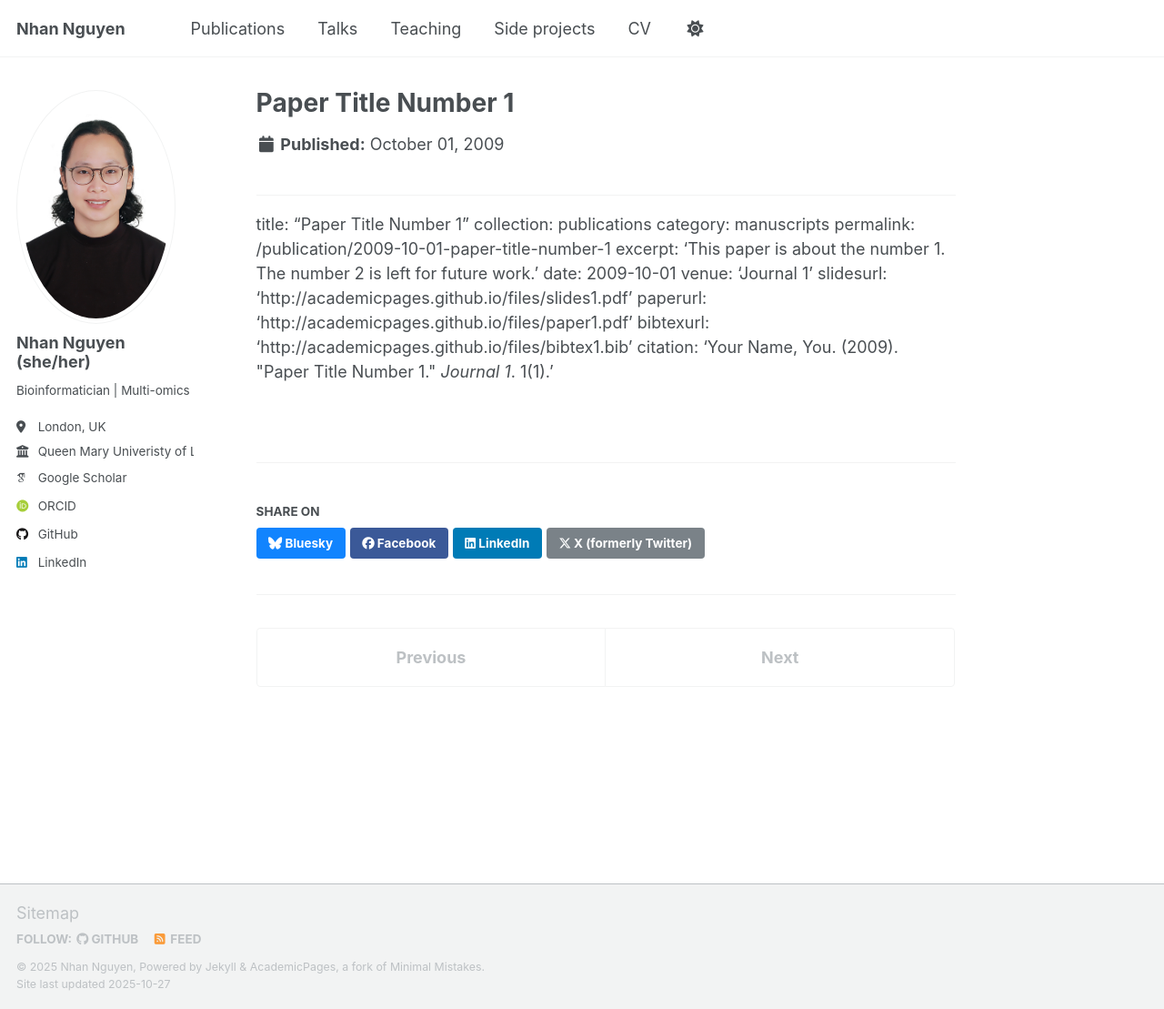
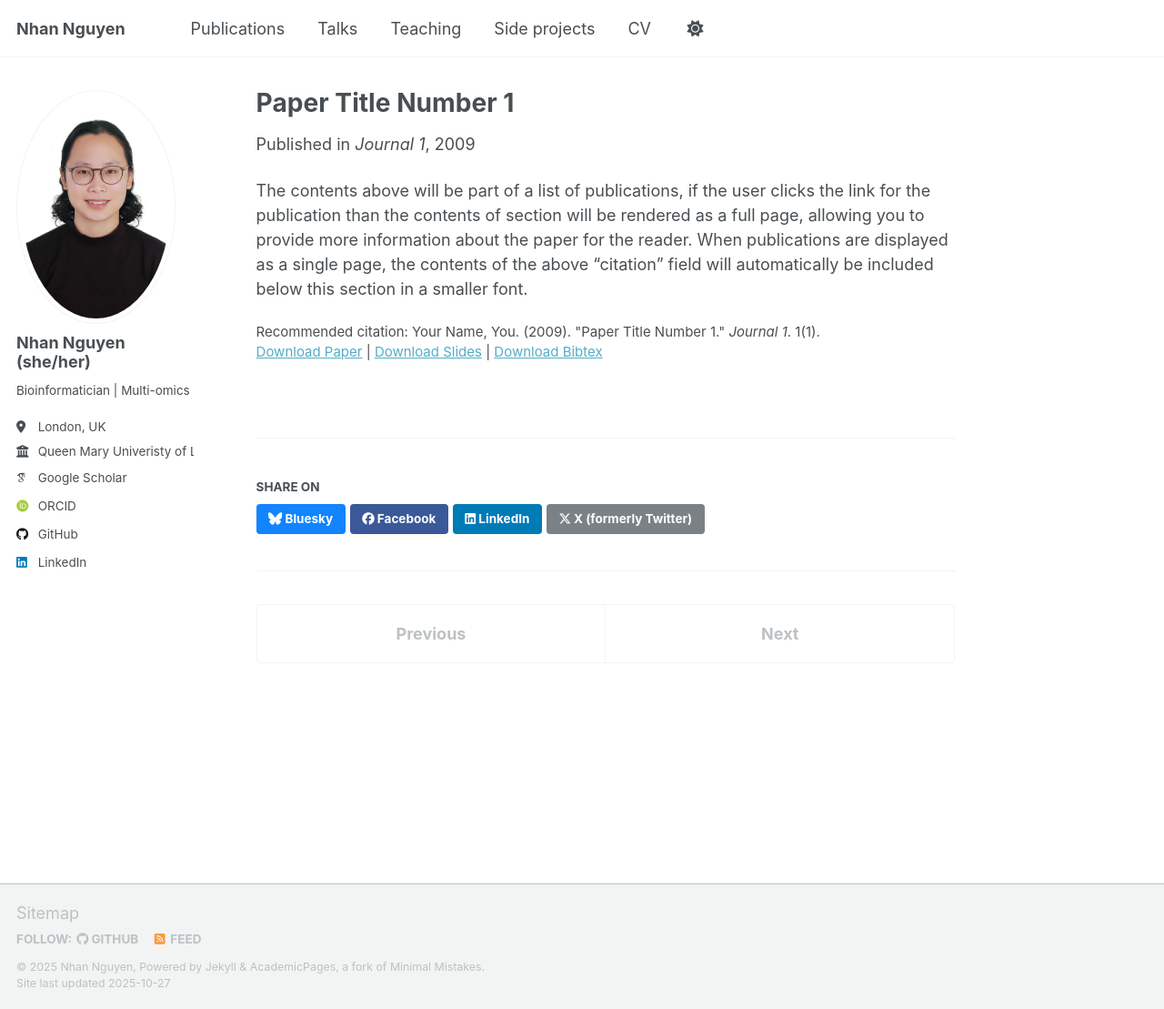
Before and after one commit to NhanNguyen000/NhanNguyen000.github.io, a Jekyll site: the page built from _publications/2009-10-01-paper-title-number-1.md, in a window 1280 px wide and 1109 px high. Shown: the whole window at 91% size. Built offline with Jekyll 4.4.1, drawn with Linux system fonts in a browser that asks for light colours; some web fonts are replaced; a script that is not in the unit is left out.

Commit message:
test - modify publication

```diff
--- a/_includes/archive-single.html
+++ b/_includes/archive-single.html
@@ -28,9 +28,11 @@
 
     <h2 class="archive__item-title" itemprop="headline">
       {% if post.link %}
-        <a href="{{ post.link }}">{{ title }}</a> <a href="{{ base_path }}{{ post.url }}" rel="permalink"><i class="fa fa-link" aria-hidden="true" title="permalink"></i><span class="sr-only">Permalink</span></a>
+        # <a href="{{ post.link }}">{{ title }}</a> <a href="{{ base_path }}{{ post.url }}" rel="permalink"><i class="fa fa-link" aria-hidden="true" title="permalink"></i><span class="sr-only">Permalink</span></a>
+        {{ title }}
       {% else %}
-        <a href="{{ base_path }}{{ post.url }}" rel="permalink">{{ title }}</a>
+        # <a href="{{ base_path }}{{ post.url }}" rel="permalink">{{ title }}</a>
+        {{ title }}
       {% endif %}
     </h2>
 
--- a/_publications/2009-10-01-paper-title-number-1.md
+++ b/_publications/2009-10-01-paper-title-number-1.md
@@ -10,3 +10,6 @@ slidesurl: 'http://academicpages.github.io/files/slides1.pdf'
 paperurl: 'http://academicpages.github.io/files/paper1.pdf'
 bibtexurl: 'http://academicpages.github.io/files/bibtex1.bib'
 citation: 'Your Name, You. (2009). &quot;Paper Title Number 1.&quot; <i>Journal 1</i>. 1(1).'
+---
+
+The contents above will be part of a list of publications, if the user clicks the link for the publication than the contents of section will be rendered as a full page, allowing you to provide more information about the paper for the reader. When publications are displayed as a single page, the contents of the above "citation" field will automatically be included below this section in a smaller font.
```
